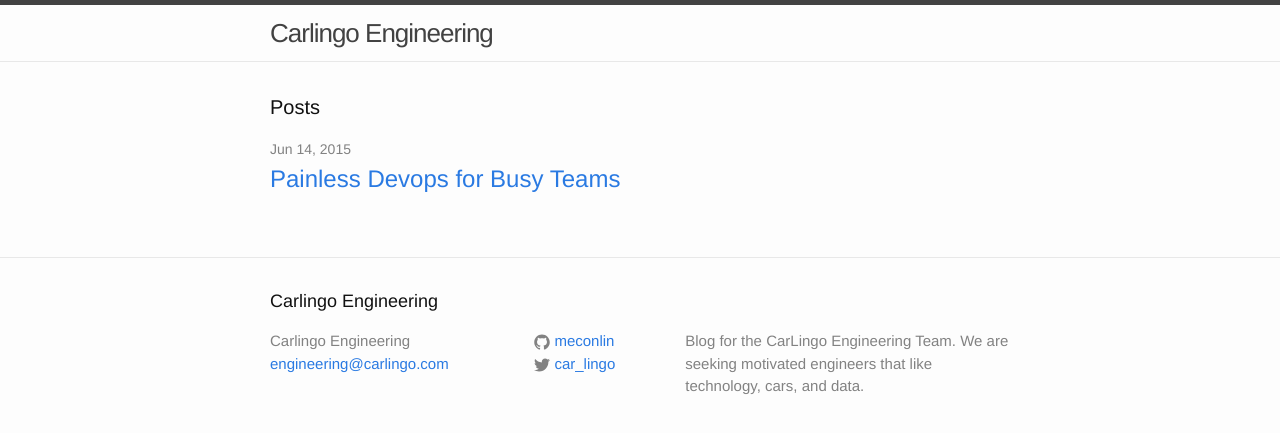
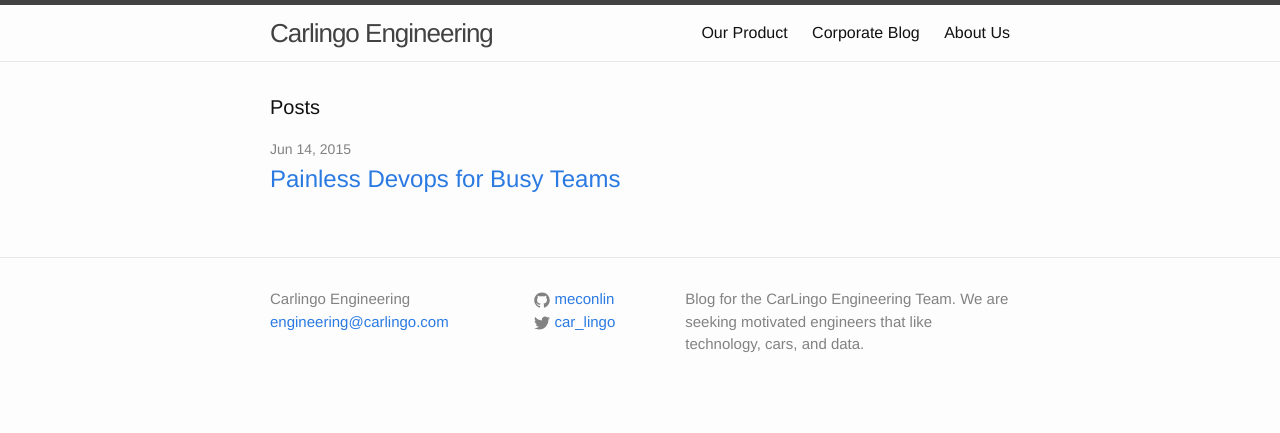
Before and after one commit to CarLingo/carlingo.github.io, a Jekyll site: the page built from index.html, in a window 1280 px wide. Shown: the top 433 px of the page. Built offline with Jekyll 4.4.1, drawn with Linux system fonts in a browser that asks for light colours.

Commit message:
updated links

```diff
--- a/_includes/footer.html
+++ b/_includes/footer.html
@@ -1,9 +1,6 @@
 <footer class="site-footer">
 
   <div class="wrapper">
-
-    <h2 class="footer-heading">{{ site.title }}</h2>
-
     <div class="footer-col-wrapper">
       <div class="footer-col  footer-col-1">
         <ul class="contact-list">
--- a/_includes/header.html
+++ b/_includes/header.html
@@ -14,6 +14,9 @@
       </a>
 
       <div class="trigger">
+        <a class="page-link" href="http://www.carlingo.com" target="_blank" >Our Product</a>
+        <a class="page-link" href="http://www.carlingo.com/blog" target="_blank" >Corporate Blog</a>
+        <a class="page-link" href="http://www.carlingo.com/blog/about-us/meet-the-team/" target="_blank">About Us</a>
         {% for page in site.pages %}
           {% if page.title %}
           <a class="page-link" href="{{ page.url | prepend: site.baseurl }}">{{ page.title }}</a>
```
